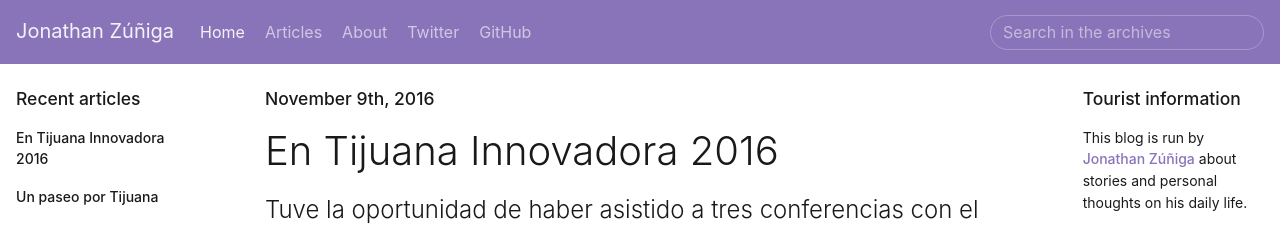
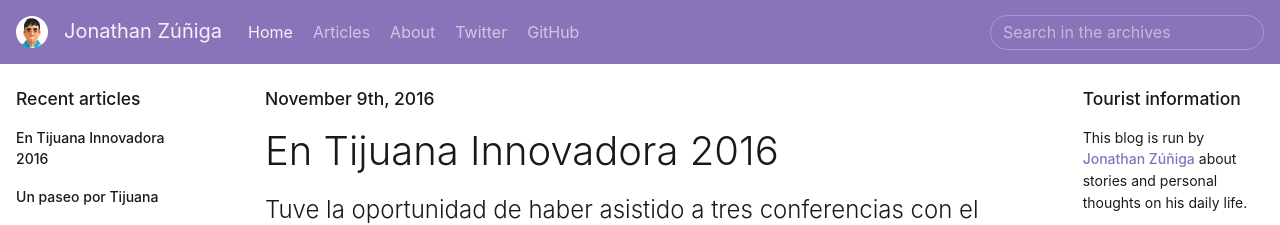
Before and after one commit to jonathanzuniga/jonathanzuniga.github.io, a Jekyll site: the page built from index.html, in a window 1280 px wide. Shown: the top 225 px of the page. Built offline with Jekyll 4.4.1, drawn with Linux system fonts in a browser that asks for light colours; nearby versions of some CDN libraries.

Commit message:
Restore the navbar like prev. ver.

```diff
--- a/_includes/header.html
+++ b/_includes/header.html
@@ -5,20 +5,17 @@
 			<div class="col-12">
 				{% assign current = page.url | downcase | split: '/' %}
 				<nav class="navbar navbar--dark maxmd-navbar-responsive">
-					<button id="navbar__toggler" class="btn btn--link navbar__toggler maxmd-order-1 md-d-none">
-						<img src="images/ionicons_svg_md-menu.svg" alt="Menu icon">
-					</button>
-					<!-- <a class="header__avatar-wrap maxmd-order-1" href="{{ site.baseurl }}/">
+					<a class="header__avatar-wrap maxmd-order-1" href="{{ site.baseurl }}/">
 						<img class="header__avatar img-responsive" src="{{ site.baseurl }}/images/authors/{{ author.avatar }}" alt="Avatar">
-					</a> -->
+					</a>
 
 					<div class="navbar__brand maxmd-fxg-1 maxmd-order-2">
-						<a class="navbar__a maxmd-p-left-0" href="{{ site.baseurl }}/">
+						<a class="navbar__a p-left-0" href="{{ site.baseurl }}/">
 							<span class="header__title anim-slide-out-in">{{ author.name }} {{ author.lastname }}</span>
 						</a>
 					</div>
 
-					<div class="navbar__no-collapse maxmd-order-4 jc-space-between fxg-1 maxmd-d-none">
+					<div class="navbar__no-collapse maxmd-order-4 jc-space-between fxg-1">
 						<ul class="navbar__menu">
 							<li class="navbar__item {% if page.url == '/' %}active{% endif %}">
 								<a class="navbar__a a a--home" href="{{ site.baseurl }}/">
--- a/_layouts/default.html
+++ b/_layouts/default.html
@@ -19,12 +19,6 @@
 		{% elsif page.url == '/search' %}
 			body--search
 		{% endif %}">
-		<div class="drawer-wrap">
-			<div id="drawer-left" class="drawer drawer--left drawer--push"></div>
-
-			<div id="drawer-overlay" class="drawer-overlay"></div>
-
-			<div class="drawer-outside">
 			{% include header.html %}
 
 			<div class="cntr">
@@ -47,7 +41,6 @@
 				</div>
 			</div>
 		</div>
-		</div>
 
 		<script src="https://cdnjs.cloudflare.com/ajax/libs/jquery/3.2.1/jquery.min.js"></script>
 		<script src="{{ '/js/lunr.min.js' | prepend: site.baseurl }}"></script>
--- a/_sass/_style.scss
+++ b/_sass/_style.scss
@@ -140,11 +140,15 @@ input:-webkit-autofill {
 
 	.header {
 		transform: translateY( 0 );
-		transition: transform 0.16s ease-out;
+		transition: box-shadow 0.24s ease-in-out,
+					transform 0.16s ease-in-out;
 	}
 
 	.header--collapsed {
-		transform: translateY( -52px );
+		box-shadow: 0 2px  4px -1px rgba( 0, 0, 0, 0.06 ),
+					0 4px  5px  0px rgba( 0, 0, 0, 0.06 ),
+					0 1px 10px  0px rgba( 0, 0, 0, 0.08 );
+		transform: translateY( -56px );
 	}
 
 }
@@ -166,24 +170,35 @@ input:-webkit-autofill {
 
 }
 
-// .header__avatar-wrap {
-// 	display: flex;
-// 	align-items: center;
+.header__avatar-wrap {
+	display: flex;
+	align-items: center;
 
-// 	padding: 0.5rem 1rem;
-// }
+	padding: 0.5rem 1rem;
+}
 
-// .header__avatar {
-// 	border-radius: 50%;
+@media ( max-width: 1023px ) {
 
-// 	width: 2rem;
-// 	height: 2rem;
-// }
+	.header__avatar-wrap,
+	.navbar__brand,
+	.navbar__form {
+		height: 72px;
+	}
+
+}
+
+.header__avatar {
+	border-radius: 50%;
+
+	width: 2rem;
+	height: 2rem;
+}
 
 @media ( max-width: 1023px ) {
 
 	.navbar__no-collapse {
-		height: 56px;
+		height: $navbar-min-height;
+		margin-top: -1rem;
 	}
 
 }
@@ -215,9 +230,9 @@ input:-webkit-autofill {
 	.header__search-wrap {
 		opacity: 0;
 		position: absolute;
-		top: 0.55rem;
+		top: 1.125rem;
 		right: 3.5rem;
-		left: 3.5rem;
+		left: 4rem;
 
 		z-index: -1;
 	}
@@ -255,7 +270,7 @@ input:-webkit-autofill {
 
 	0% {
 		opacity: 0;
-		transform: translateY( 100% );
+		transform: translateY( 20% );
 		z-index: -1;
 	}
 
@@ -277,14 +292,13 @@ input:-webkit-autofill {
 
 	100% {
 		opacity: 0;
-		transform: translateY( -100% );
+		transform: translateY( -20% );
 		z-index: -1;
 	}
 
 }
 
-.header__search-btn,
-.navbar__toggler {
+.header__search-btn {
 	color: #fff;
 	opacity: 0.6;
 
@@ -451,58 +465,3 @@ input:-webkit-autofill {
 
 	padding-bottom: 1.5rem;
 }
-
-// Drawer
-
-.drawer-is-open.body {
-	overflow: hidden;
-}
-
-.drawer-wrap {
-	overflow: initial;
-}
-
-.drawer--push.drawer--left {
-	background-color: transparent;
-    transform: translateX( 0 ) !important;
-	width: 100%;
-	max-width: $drawer-max-width;
-}
-
-.open.drawer {
-	box-shadow: none;
-
-	&.drawer--push.drawer--left ~ .drawer-outside,
-	&.drawer--push.drawer--left ~ .drawer-overlay {
-    	transform: translateX( $drawer-max-width );
-    }
-}
-
-.drawer-overlay {
-	background-color: transparent;
-}
-
-.open.drawer ~ .drawer-overlay {
-	opacity: 1;
-}
-
-.drawer-outside {
-	background-color: $day__body-bg-color;
-	box-shadow: 0  8px 10px -5px rgba( 0, 0, 0, 0.2 ),
-				0 16px 24px  2px rgba( 0, 0, 0, 0.14 ),
-				0  6px 30px  5px rgba( 0, 0, 0, 0.12 );
-}
-
-// Drawer z-indexes.
-
-// Drawer is open.
-
-.open.drawer { z-index: 108; }
-.open.drawer ~ .drawer-overlay { z-index: 110; }
-.open.drawer ~ .drawer-outside { z-index: 109; }
-
-// Drawer is close.
-
-.drawer { z-index: -1; }
-.drawer-overlay { z-index: 109; }
-.drawer-outside { z-index: 110; }
--- a/css/main.scss
+++ b/css/main.scss
@@ -42,8 +42,6 @@ $day__a-hover-border-bottom-color: $day__a-hover-color;
 
 $container-max-width: 2048px;
 
-$drawer-max-width: 280px;
-
 // Import partials from `sass_dir` (defaults to `_sass`)
 
 @import
--- a/js/scripts.js
+++ b/js/scripts.js
@@ -134,79 +134,83 @@ jQuery( document ).ready( function ( $ ) {
 
 	} );
 
-	// Drawer
+	// // Drawer
 
-	function openDrawer() {
+	// function openDrawer() {
 
-		$( '.drawer--left' ).removeClass( 'close' ).addClass( 'open' );
-		$( 'body' ).removeClass( 'drawer-is-close' ).addClass( 'drawer-is-open' );
+	// 	$( '.drawer--left' ).removeClass( 'close' ).addClass( 'open' );
+	// 	$( 'body' ).removeClass( 'drawer-is-close' ).addClass( 'drawer-is-open' );
 
-	}
+	// }
 
-	function closeDrawer() {
+	// function closeDrawer() {
 
-		$( '.drawer--left' ).removeClass( 'open' ).addClass( 'close' );
-		$( 'body' ).removeClass( 'drawer-is-open' ).addClass( 'drawer-is-close' );
+	// 	$( '.drawer--left' ).removeClass( 'open' ).addClass( 'close' );
+	// 	$( 'body' ).removeClass( 'drawer-is-open' ).addClass( 'drawer-is-close' );
 
-	}
+	// }
 
-	$( '#navbar__toggler' ).click( function () {
+	// $( '#navbar__toggler' ).click( function () {
 
-		if ( $( 'body' ).hasClass( 'drawer-is-open' ) ) {
+	// 	if ( $( 'body' ).hasClass( 'drawer-is-open' ) ) {
 
-			closeDrawer();
+	// 		closeDrawer();
 
-		} else {
+	// 	} else {
 
-			openDrawer();
+	// 		openDrawer();
 
-		}
+	// 	}
 
-	} );
+	// } );
 
-	$( 'body' ).on( 'click', '#drawer-overlay, .drawer__body .a', function () {
+	// $( 'body' ).on( 'click', '#drawer-overlay, .drawer__body .a', function () {
 
-		closeDrawer();
+	// 	closeDrawer();
 
-	} );
+	// } );
 
-	$( window ).resize( function () {
+	// $( window ).resize( function () {
 
-		if ( $( window ).width() >= 1024 ) {
+	// 	if ( $( window ).width() >= 1024 ) {
 
-			closeDrawer();
+	// 		closeDrawer();
 
-		}
+	// 	}
 
-	} );
+	// } );
 
-	function putDrawerContent() {
+	// function putDrawerContent() {
 
-		if ( $( window ).width() < 1024 ) {
+	// 	if ( $( window ).width() < 1024 ) {
 
-			let sidebar = $( '.navbar__menu' ).clone();
+	// 		let sidebar = $( '.navbar__menu' ).clone();
 
-			$( '#drawer-left' ).html( '' );
+	// 		$( '#drawer-left' ).html( '' );
 
-			sidebar
-				.addClass( 'ls-unstyled ac-c' )
-				.removeClass( 'navbar__menu' )
-				.children()
-				.removeClass( 'navbar__item' )
-				.children()
-				.removeClass( 'navbar__a' )
-				.closest( 'ul' )
-				.wrapAll( '<div class="drawer__body" />' )
-				.parent()
-				.appendTo( '#drawer-left' );
+	// 		sidebar
+	// 			.addClass( 'ls-unstyled ac-c' )
+	// 			.removeClass( 'navbar__menu' )
+	// 			.children()
+	// 			.removeClass( 'navbar__item' )
+	// 			.children()
+	// 			.removeClass( 'navbar__a' )
+	// 			.closest( 'ul' )
+	// 			.wrapAll( '<div class="drawer__body" />' )
+	// 			.parent()
+	// 			.appendTo( '#drawer-left' );
 
-		}
+	// 	}
 
-	}
+	// }
 
-	putDrawerContent();
+	// putDrawerContent();
 
 	// $( window ).resize( putDrawerContent );
+
+
+
+
 
 
 	// $('#search__input, #search__btn-submit').on('focus', function() {
```
Also changed, not shown: images/ionicons_svg_logo-github.svg (deleted), images/ionicons_svg_logo-twitter.svg (deleted), images/ionicons_svg_md-home.svg (deleted), images/ionicons_svg_md-information-circle.svg (deleted), images/ionicons_svg_md-list-box.svg (deleted), images/ionicons_svg_md-menu.svg (deleted). Lines whose indentation alone changed are shown as unchanged.
